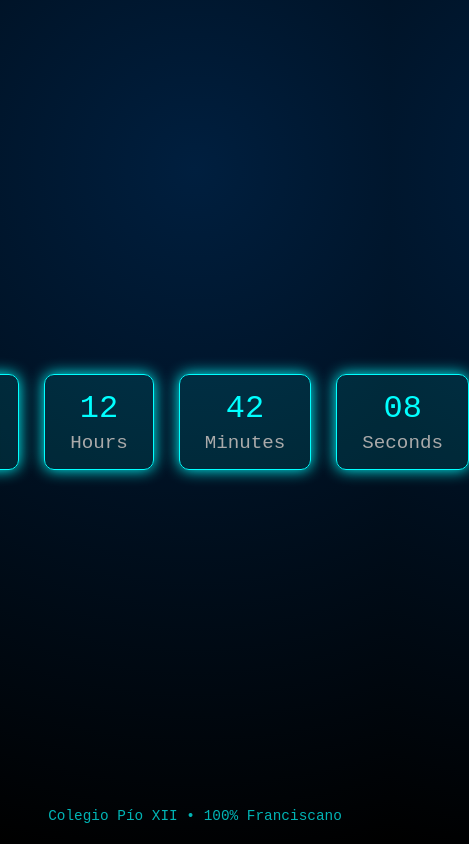
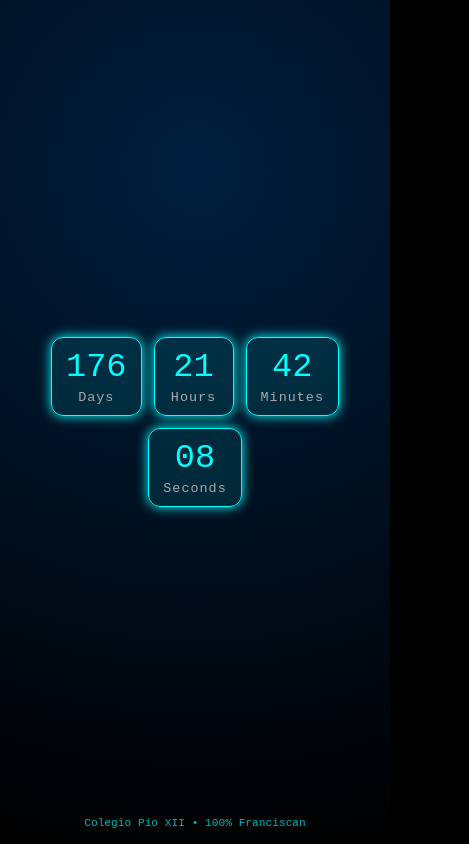
Before and after one commit to camiloski2/SECRET, a plain HTML site: page index.html in a window 390 px wide. Shown: the whole page, 469 px wide, since content can reach past the window. Drawn offline with Linux system fonts and the light colour scheme.

Commit message:
Change countdown date and enhance mobile responsiveness
Updated countdown target date and improved mobile styles.

```diff
--- a/index.html
+++ b/index.html
@@ -2,7 +2,7 @@
 <html lang="en">
 <head>
   <meta charset="UTF-8">
-  <meta name="viewport" content="width=device-width, initial-scale=1.0">
+  <meta name="viewport" content="width=device-width, initial-scale=1.0, maximum-scale=1.0, user-scalable=no">
   <title>Countdown</title>
   <style>
     * {
@@ -23,45 +23,55 @@
       text-align: center;
       background-image: radial-gradient(circle at 50% 20%, #001f3f, #000);
       overflow: hidden;
+      padding: 0 10px;
     }
 
     .countdown {
-      font-size: 2em;
+      font-size: 1.6em;
       display: flex;
-      gap: 25px;
+      flex-wrap: wrap;
+      gap: 15px;
       justify-content: center;
     }
 
     .time-box {
       background: rgba(0, 255, 255, 0.1);
       border: 1px solid #0ff;
-      border-radius: 10px;
-      padding: 15px 25px;
-      box-shadow: 0 0 15px #0ff;
+      border-radius: 12px;
+      padding: 12px 18px;
+      box-shadow: 0 0 12px #0ff;
+      min-width: 80px;
+    }
+
+    .time-box div {
+      font-size: 1.5em;
     }
 
     .time-box span {
       display: block;
       font-size: 0.6em;
-      margin-top: 5px;
+      margin-top: 4px;
       color: #aaa;
+      letter-spacing: 1px;
     }
 
     footer {
       position: absolute;
-      bottom: 20px;
+      bottom: 15px;
       color: #0ff;
-      font-size: 0.9em;
+      font-size: 0.8em;
       opacity: 0.7;
+      text-align: center;
+      width: 100%;
     }
 
-    /* Mensaje oculto */
+    /* Hidden message */
     .hidden-message {
       position: absolute;
-      bottom: 10px;
-      right: 15px;
+      bottom: 5px;
+      right: 10px;
       color: rgba(255, 255, 255, 0);
-      font-size: 0.8em;
+      font-size: 0.75em;
       transition: color 0.3s ease;
       cursor: default;
     }
@@ -69,6 +79,22 @@
     .hidden-message:hover {
       color: #0ff;
       text-shadow: 0 0 8px #0ff;
+    }
+
+    /* Mobile optimization */
+    @media (max-width: 480px) {
+      .countdown {
+        font-size: 1.4em;
+        gap: 12px;
+      }
+
+      .time-box {
+        padding: 10px 14px;
+      }
+
+      footer {
+        font-size: 0.7em;
+      }
     }
   </style>
 </head>
@@ -93,15 +119,15 @@
     </div>
   </div>
 
-  <div class="hidden-message">wait until 11/30/2025</div>
+  <div class="hidden-message">wait until 05/01/2026 at 5:00 PM</div>
 
   <footer>
-    Colegio Pío XII • 100% Franciscano
+    Colegio Pío XII • 100% Franciscan
   </footer>
 
   <script>
-    // 🔧 Cambia aquí la fecha objetivo
-    const eventDate = new Date("2025-11-30T08:00:00").getTime();
+    // 🎯 Target date: May 1, 2026 at 5:00 PM
+    const eventDate = new Date("2026-05-01T17:00:00").getTime();
 
     const countdown = setInterval(() => {
       const now = new Date().getTime();
```
